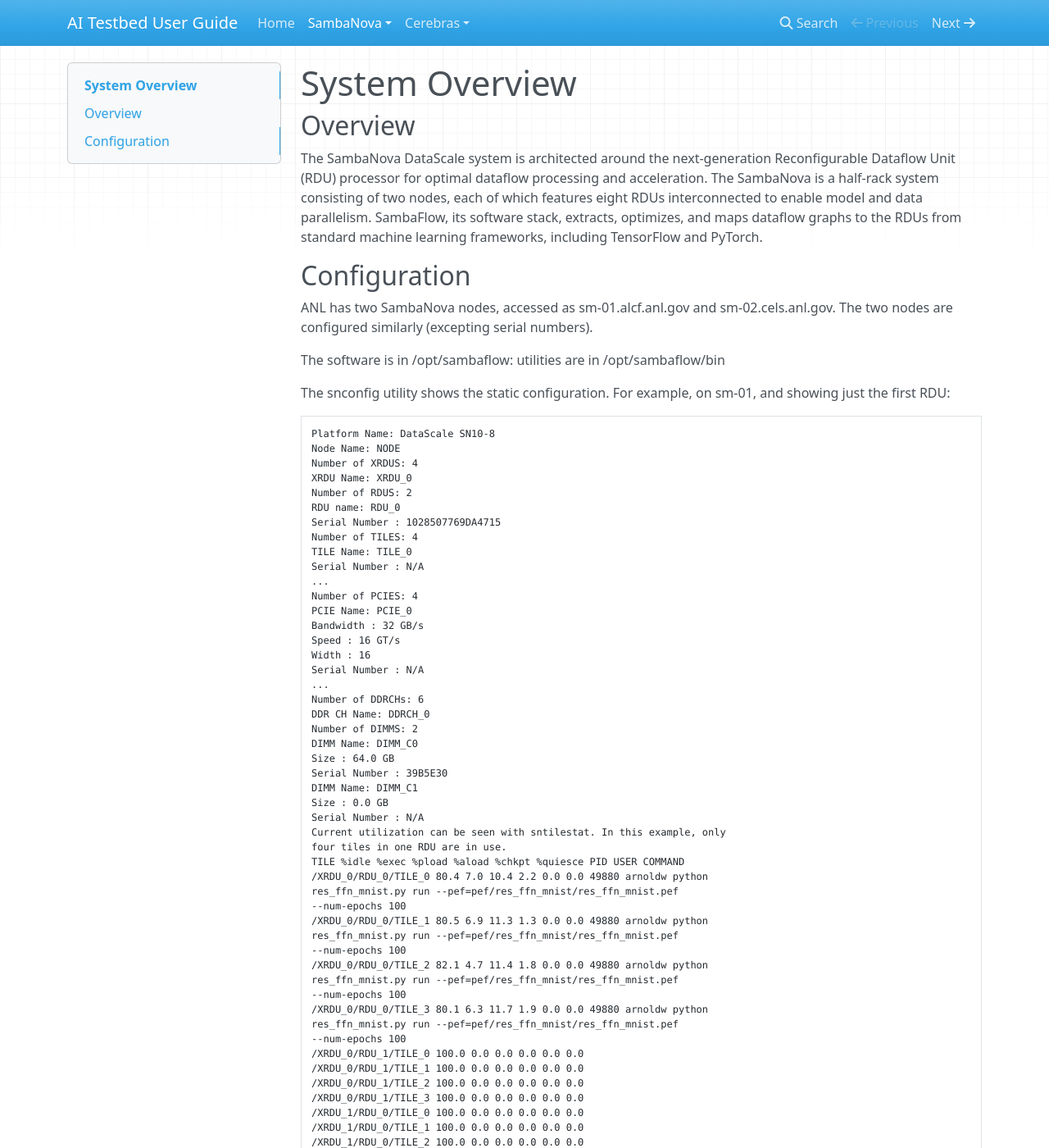
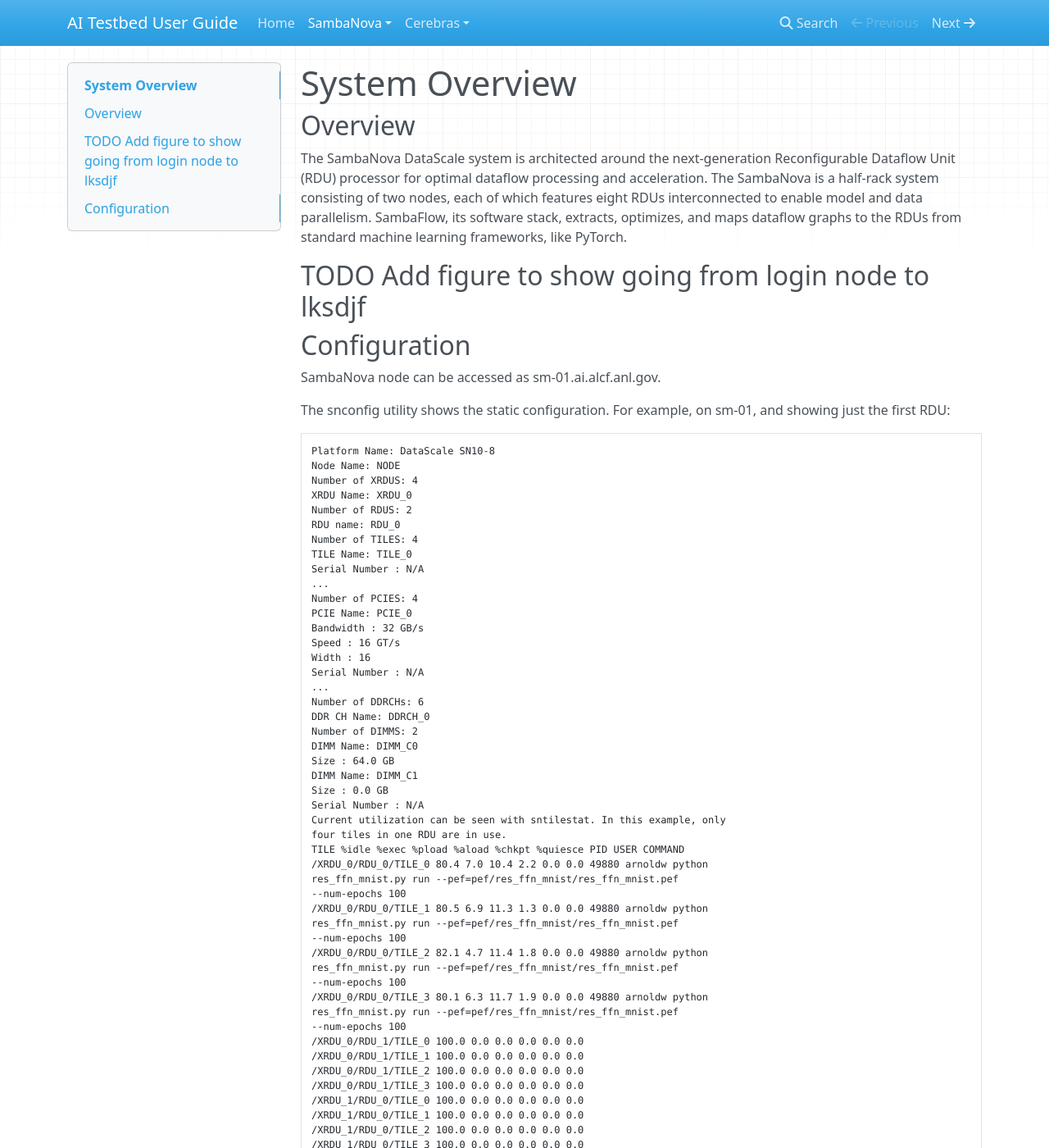
Before and after one commit to argonne-lcf/ai-testbed-userdocs, an MkDocs documentation site: the page built from docs/sambanova/System-Overview.md, in a window 1280 px wide and 1400 px high. Shown: the whole window at 82% size. Built offline with MkDocs 1.6.1, drawn with Linux system fonts in a browser that asks for light colours; nearby versions of some CDN libraries; some of the changed text lies outside the part shown.

Commit message:
Meeting notes.

```diff
--- a/docs/sambanova/System-Overview.md
+++ b/docs/sambanova/System-Overview.md
@@ -2,15 +2,13 @@
 
 ## Overview
 
-The SambaNova DataScale system is architected around the next-generation Reconfigurable Dataflow Unit (RDU) processor for optimal dataflow processing and acceleration. The SambaNova is a half-rack system consisting of two nodes, each of which features eight RDUs interconnected to enable model and data parallelism. SambaFlow, its software stack, extracts, optimizes, and maps dataflow graphs to the RDUs from standard machine learning frameworks, including TensorFlow and PyTorch.
+The SambaNova DataScale system is architected around the next-generation Reconfigurable Dataflow Unit (RDU) processor for optimal dataflow processing and acceleration. The SambaNova is a half-rack system consisting of two nodes, each of which features eight RDUs interconnected to enable model and data parallelism. SambaFlow, its software stack, extracts, optimizes, and maps dataflow graphs to the RDUs from standard machine learning frameworks, like PyTorch.
+
+## TODO Add figure to show going from login node to lksdjf
 
 ## Configuration
 
-ANL has two SambaNova nodes, accessed as sm-01.alcf.anl.gov and
-sm-02.cels.anl.gov. The two nodes are configured similarly (excepting
-serial numbers).
-
-The software is in /opt/sambaflow: utilities are in /opt/sambaflow/bin
+SambaNova node can be accessed as sm-01.ai.alcf.anl.gov.
 
 The snconfig utility shows the static configuration. For example, on
 sm-01, and showing just the first RDU:
@@ -22,7 +20,6 @@
 XRDU Name: XRDU_0
 Number of RDUS: 2
 RDU name: RDU_0
-Serial Number : 1028507769DA4715
 Number of TILES: 4
 TILE Name: TILE_0
 Serial Number : N/A
@@ -39,7 +36,6 @@
 Number of DIMMS: 2
 DIMM Name: DIMM_C0
 Size : 64.0 GB
-Serial Number : 39B5E30
 DIMM Name: DIMM_C1
 Size : 0.0 GB
 Serial Number : N/A
```
Also changed, not shown: docs/sambanova/How-to-setup-your-base-environment.md (+20 -9 lines), docs/sambanova/Job-Queuing-and-Submission.md (+3 -0 lines), docs/sambanova/Steps-to-run-a-model-or-program.md (+1 -1 lines).
